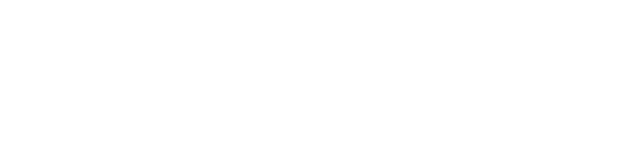
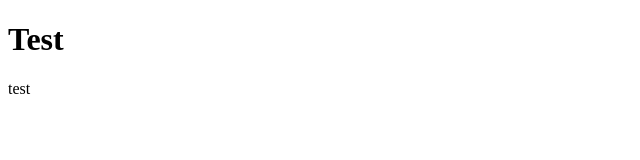
Before and after one commit to BeiBei8867/project2, a plain HTML site: page index.html in a window 1280 px wide. Shown: the whole page, without its empty margins (0-640 px from the left). Drawn offline with Linux system fonts and the light colour scheme.

Commit message:
建立h1 建立P

```diff
--- a/index.html
+++ b/index.html
@@ -7,6 +7,8 @@
     <link rel="stylesheet" href="./styles/style.css">
 </head>
 <body>
+    <h1>Test</h1>
+    <p>test</p>
 
 </body>
 </html>
```
